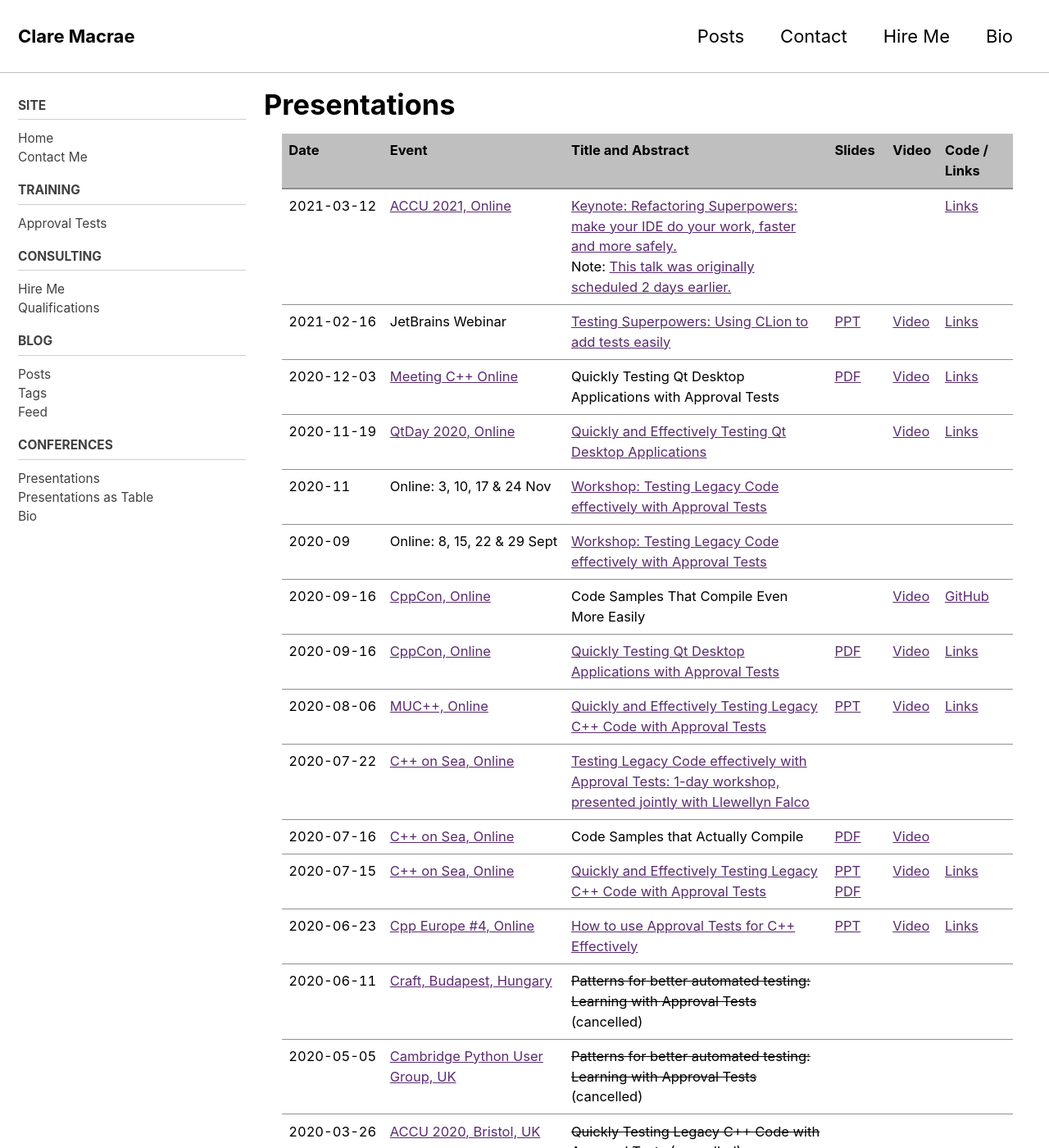
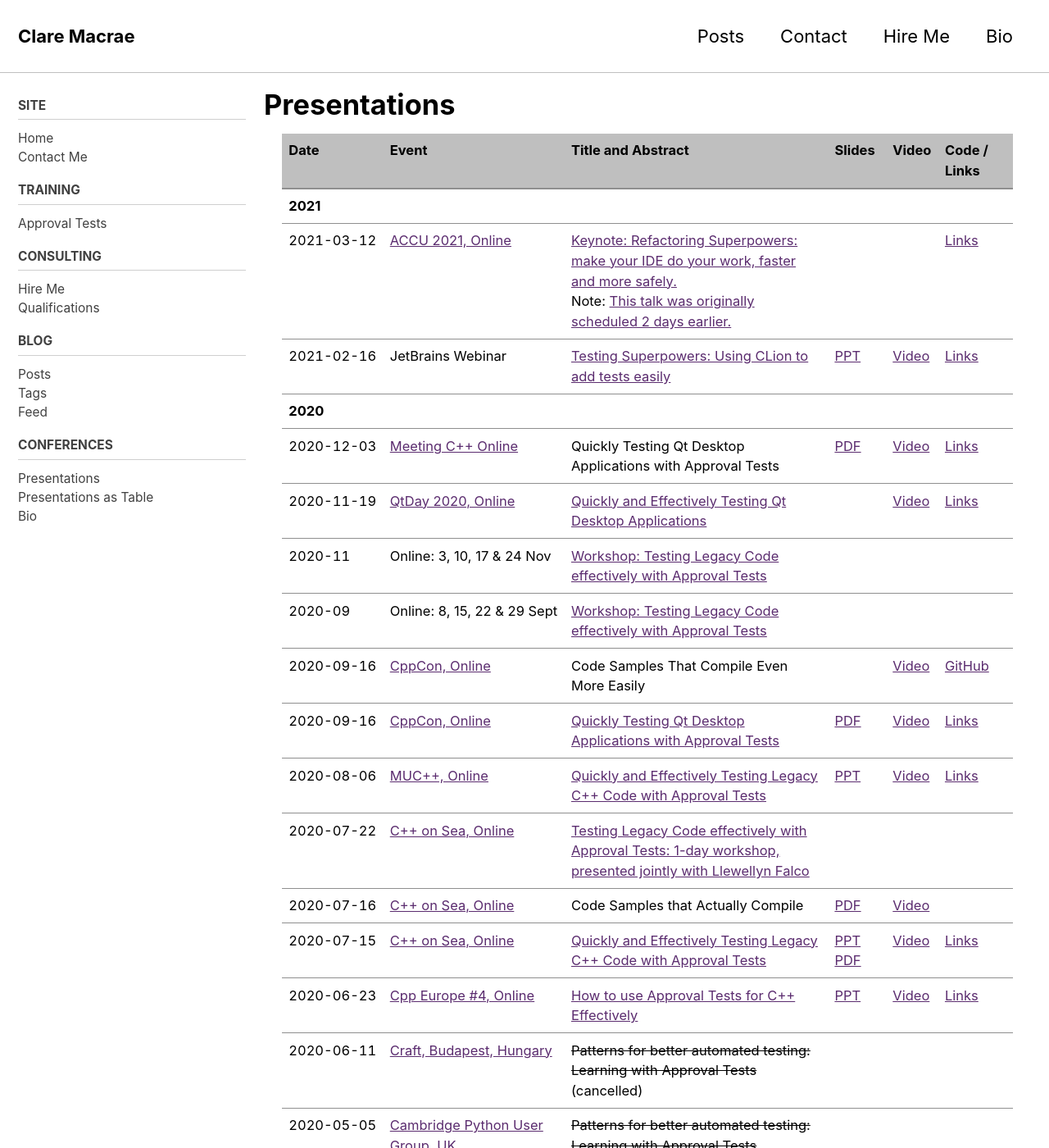
Before and after one commit to claremacrae/claremacrae.github.io, a Jekyll site: the page built from conferences/presentations_table.md, in a window 1280 px wide and 1400 px high. Shown: the whole window at 82% size. Built offline with Jekyll 4.4.1, drawn with Linux system fonts in a browser that asks for light colours; cached includes are drawn as plain includes; nearby versions of some CDN libraries.

Commit message:
Add separators for each year

```diff
--- a/_layouts/presentations_table.html
+++ b/_layouts/presentations_table.html
@@ -18,7 +18,20 @@
     </tr>
   </thead>
   <tbody>
+    {% assign last_year = "undefined" %}
     {% for event in site.data.presentations %}
+    {% assign year = event.date | split:"-" | first %}
+    {% if year != last_year %}
+    <tr>
+      <td><strong>{{ year }}</strong></td>
+      <td> </td>
+      <td> </td>
+      <td> </td>
+      <td> </td>
+      <td> </td>
+    </tr>
+    {% endif %}
+    {% assign last_year = year %}
     <tr>
       <td><span class="text-tabular-dates">{{ event.date }}</span></td>
       <td>{% if event.event.url %}<a href="{{ event.event.url }}">{{ event.event.name }}</a>{% else %}{{ event.event.name }}{% endif %}</td>
```
